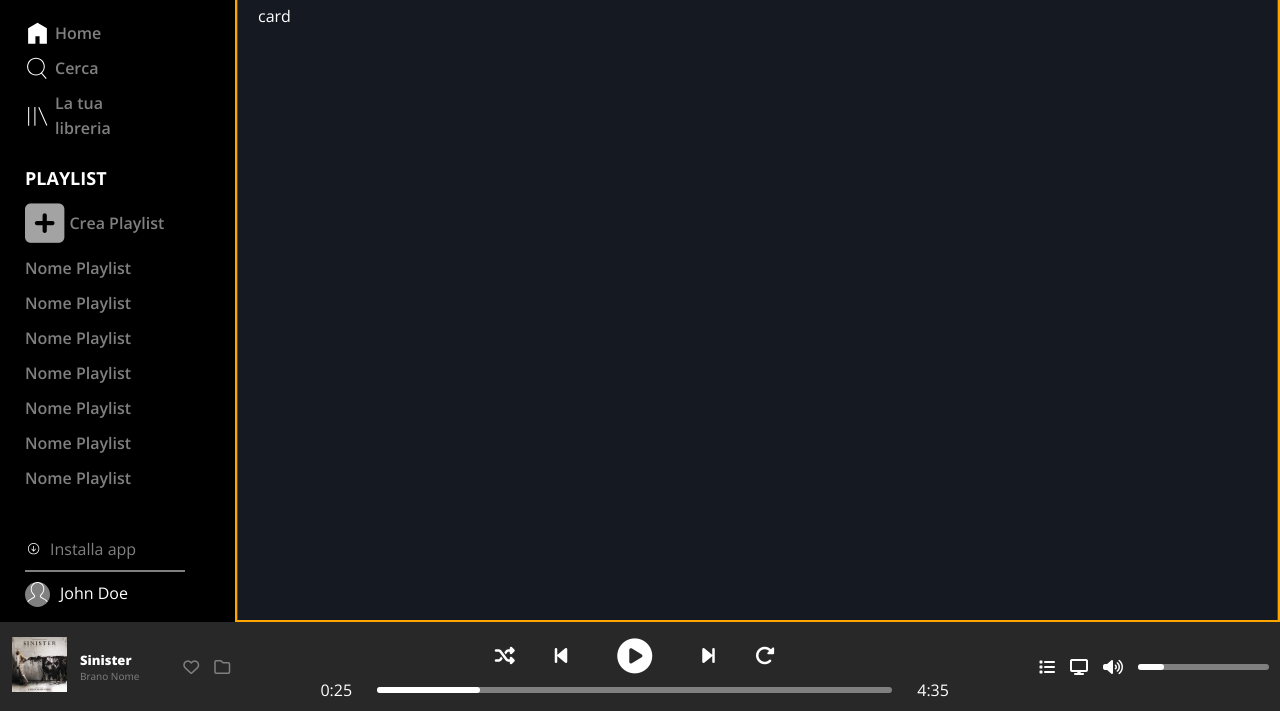
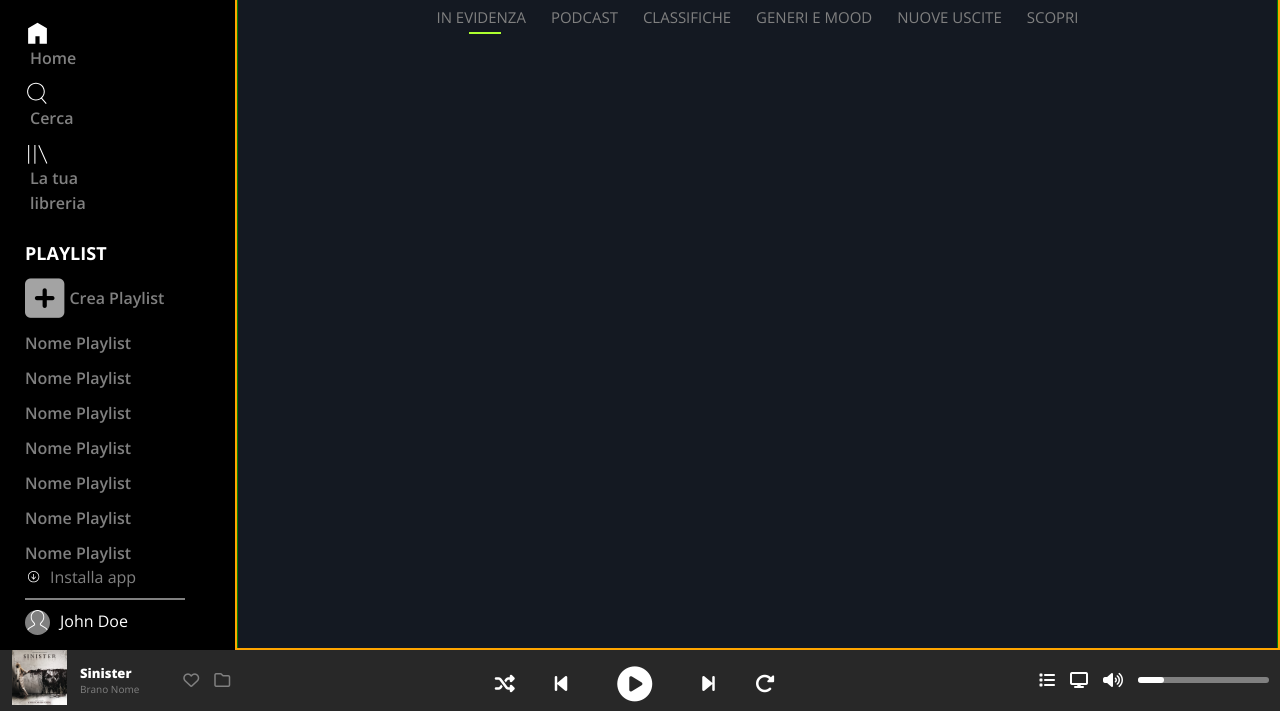
Before and after one commit to ChmielewskiGianpiero/html-css-spotifyweb, a plain HTML site: page index.html in a window 1280 px wide. Shown: the part 89-800 px from the top of the page. Drawn offline with nearby package versions, Linux system fonts and the light colour scheme.

Commit message:
ADD - main-content nav

```diff
--- a/css/style.css
+++ b/css/style.css
@@ -33,6 +33,7 @@ a{
     --dark-blue:#141922;
     --light:#FFFFFF;
     --dark:#000000;
+    --lime:#ADFF2F;
 
 }
 
@@ -45,6 +46,7 @@ a{
 
 .flex{
     display: flex;
+    flex-wrap: wrap;
 }
 
 .items-center{
@@ -55,12 +57,20 @@ a{
     justify-content: flex-end;
 }
 
+.justify-center{
+    justify-content: center;
+}
+
+.gap{
+    gap: 25px;
+}
+
 /* component classes */
 
 .button{
     border: 1px solid var(--light);
     border-radius: 50px;
-    padding: 5px 30px;
+    padding: 10px 30px;
     font-size: 12px;
 }
 
@@ -215,6 +225,30 @@ a{
     background-color: rgba(0, 0, 0, .25);
     padding: 20px;
     position: sticky;
+    height: 10%;
+}
+
+.upgrade .button:hover{
+    font-size: 15px;
+}
+
+.nav-menu{
+    font-size: 15px;
+    color: var(--light-grey);
+}
+
+.nav-menu li:hover{
+    color: var(--light);
+}
+
+.menu-list li:first-child::after{
+    content: "";
+    border-bottom: 2px solid var(--lime);
+    display: block;
+    padding-top: 5px;
+    width: 35%;
+    position: relative;
+    left: 33px;
 }
 
 
--- a/index.html
+++ b/index.html
@@ -75,7 +75,16 @@
                     <a class="button" href="#">EFFETTUA L'UPGRADE</a>
                 </header>
                 <main class="content">
-                    card
+                    <nav class="nav-menu">
+                        <ul class="menu-list flex justify-center gap">
+                            <li ><a href="#">IN EVIDENZA</a></li>
+                            <li><a href="#">PODCAST</a></li>
+                            <li><a href="#">CLASSIFICHE</a></li>
+                            <li><a href="#">GENERI E MOOD</a></li>
+                            <li><a href="#">NUOVE USCITE</a></li>
+                            <li><a href="#">SCOPRI</a></li>
+                        </ul>
+                    </nav>
                 </main>
             </main>
         </div>
```
